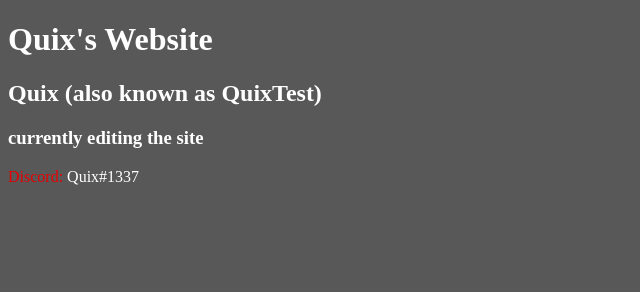
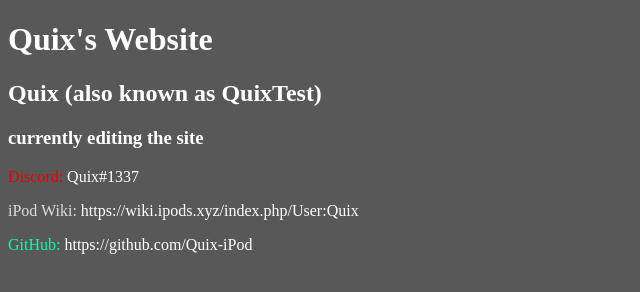
Before and after one commit to Quix-iPod/Quix-iPod.github.io, a plain HTML site: page index.html in a window 1280 px wide. Shown: the whole page, without its empty margins (0-640 px from the left). Drawn offline with Linux system fonts and the light colour scheme.

Commit message:
Update index.html

```diff
--- a/index.html
+++ b/index.html
@@ -10,6 +10,8 @@
         <h2>Quix (also known as QuixTest)</h2>
         <h3> currently editing the site </h3>
         <p><span style="color:#E80000">Discord: </span>Quix#1337</p>
+        <p><span style="color:#DCDCDC">iPod Wiki: </span> https://wiki.ipods.xyz/index.php/User:Quix </p>
+        <p><span style="color:#00FFB3">GitHub: </span>https://github.com/Quix-iPod </p>
       </body>
     </body>
   </font>
```
